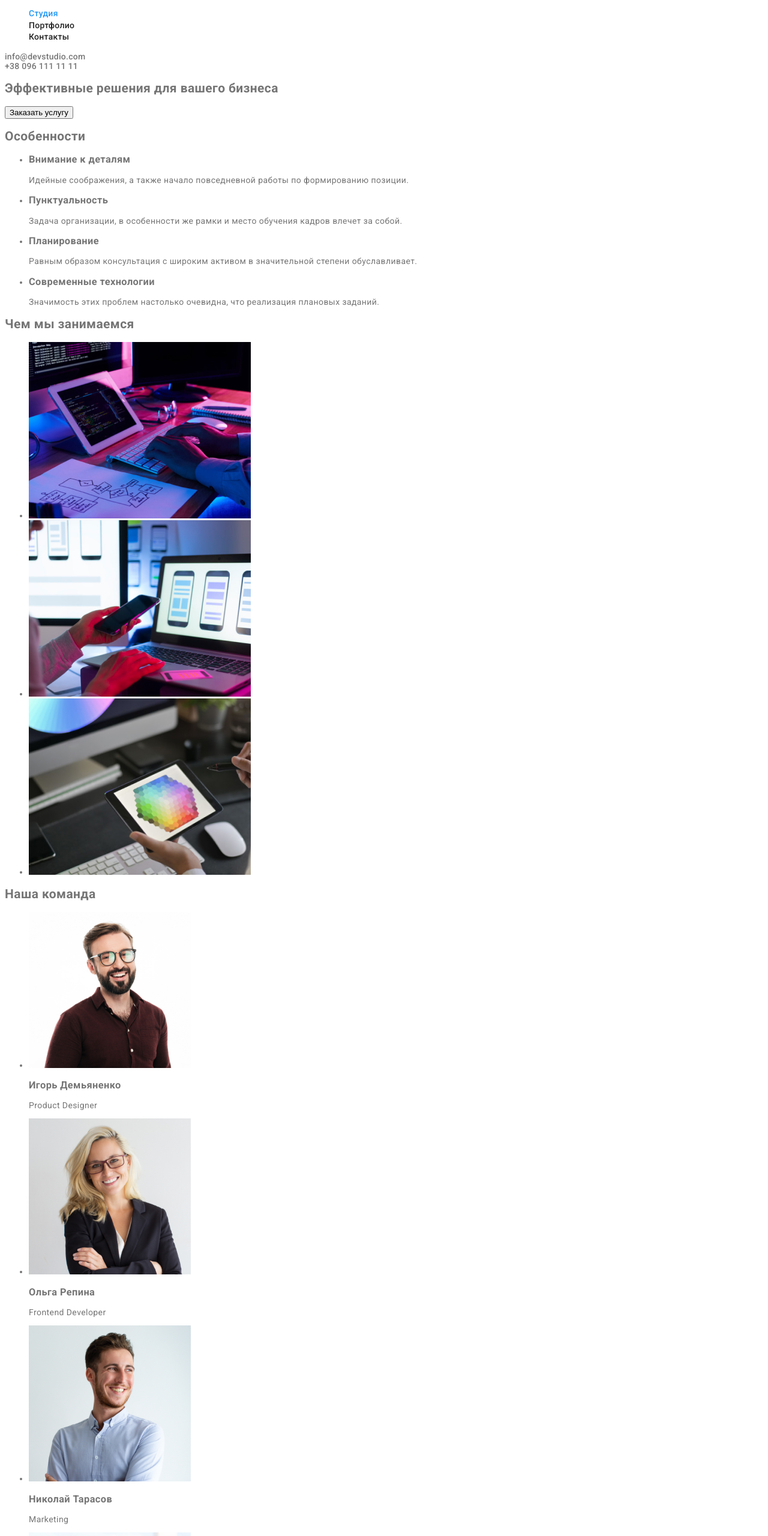
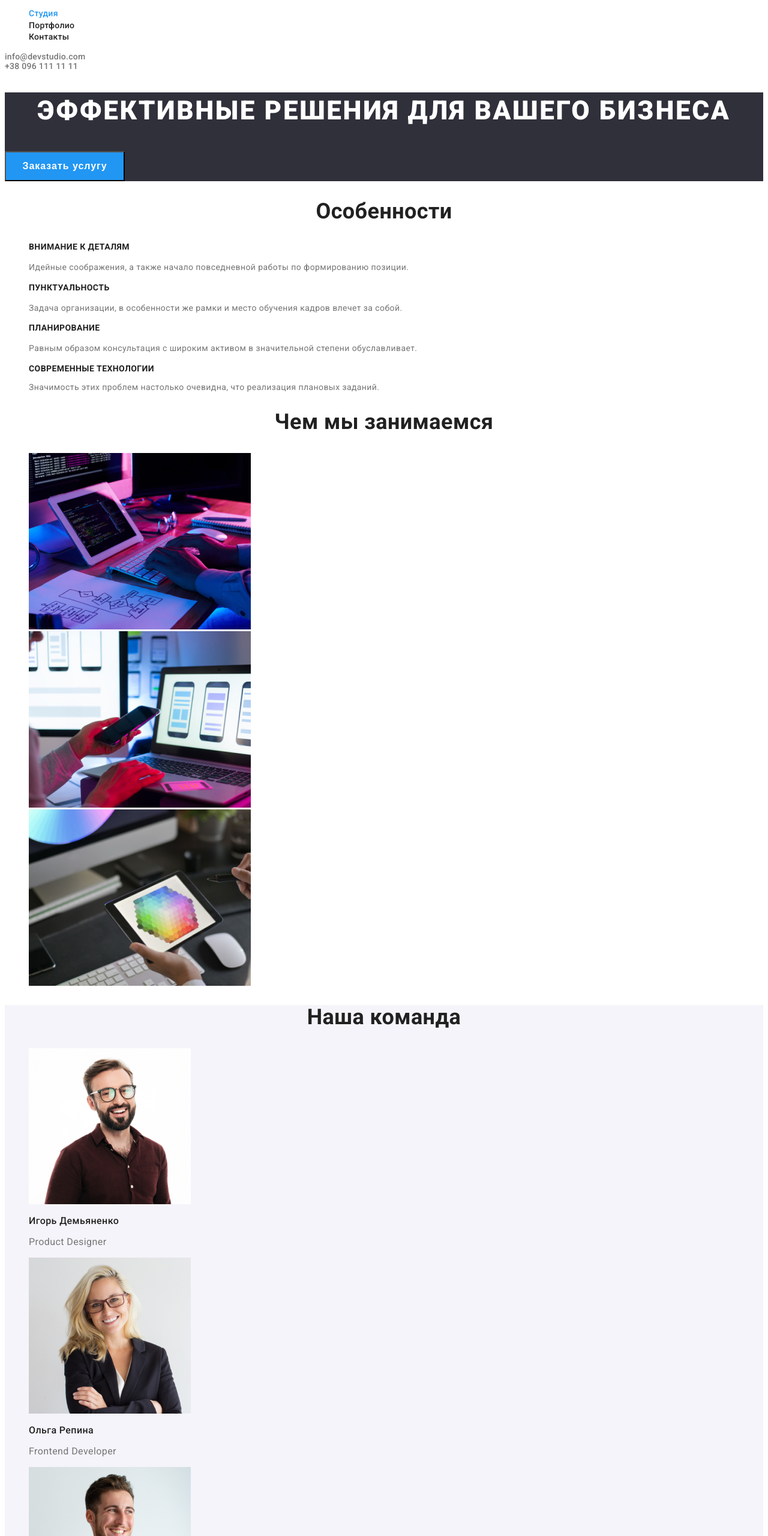
Before and after one commit to Stereoboi/goit-markup-hw-02, a plain HTML site: page index.html in a window 1280 px wide. Shown: the part 40-2600 px from the top of the page at 60% size. Drawn offline with Linux system fonts and the light colour scheme.

Commit message:
ДЗ№2
ДЗ№2

```diff
--- a/css/styles.css
+++ b/css/styles.css
@@ -101,3 +101,139 @@ footer .logo {
 .contact-footer:focus {
   color: var(--accent-color);
 }
+/* main */
+/* showcase */
+
+.showcase {
+  background-color: var(--background_color);
+}
+
+.tagline {
+  font-weight: 900;
+  font-size: 44px;
+  line-height: 1.4;
+  text-align: center;
+  letter-spacing: 0.06em;
+  text-transform: uppercase;
+  color: var(--primary-white-color);
+  text-align: center;
+}
+
+.btn {
+  font-weight: 700;
+  font-size: 16px;
+  line-height: 1.9;
+  letter-spacing: 0.06em;
+  width: 200px;
+  height: 50px;
+  color: var(--primary-white-color);
+  background-color: var(--accent-color);
+  cursor: pointer;
+}
+.btn:hover,
+.btn:focus {
+  background-color: #188ce8;
+}
+
+/* specifics */
+
+.specifics {
+  background-color: var(--primary-white-color);
+}
+
+.hidden {
+  text-align: center;
+}
+
+.about-list .about-title {
+  font-weight: 700;
+  font-size: 14px;
+  line-height: 1.14;
+  text-transform: uppercase;
+  color: var(--title-text-color);
+}
+
+.about-list .about-text {
+  font-weight: 400;
+  font-size: 14px;
+  line-height: 1.7;
+  color: var(--text-color);
+}
+
+/* team */
+
+.team {
+  background-color: var(--section-team-background);
+}
+
+.title,
+.hidden {
+  font-weight: 700;
+  font-size: 36px;
+  line-height: 1.16;
+  text-align: center;
+  color: var(--title-text-color);
+}
+
+.team-list,
+.projects-list,
+.about-list,
+.filter-list,
+.card-list {
+  list-style-type: none;
+}
+
+.team-name {
+  font-weight: 500;
+  font-size: 16px;
+  line-height: 1.18;
+  color: var(--title-text-color);
+}
+
+.team-position {
+  font-weight: 400;
+  font-size: 16px;
+  line-height: 1.18;
+  color: var(--text-color);
+}
+
+/* portfoluio page */
+
+.btn-filter {
+  font-family: inherit;
+  font-weight: 500;
+  font-size: 16px;
+  line-height: 1.6;
+  width: 128px;
+  height: 38px;
+  cursor: pointer;
+  color: var(--title-text-color);
+  background-color: var(--primary-white-color);
+}
+
+.btn-filter.primary:focus,
+.btn-filter.primary:hover {
+  color: var(--primary-white-color);
+  background-color: var(--accent-color);
+}
+
+/* card-list */
+
+.card-list a {
+  text-decoration: none;
+}
+
+.card-title {
+  font-weight: 700;
+  font-size: 18px;
+  line-height: 2px;
+  letter-spacing: 0.06em;
+  color: var(--title-text-color);
+}
+
+.card-text {
+  font-weight: 400;
+  font-size: 16px;
+  line-height: 1.9;
+  color: var(--text-color);
+}
--- a/index.html
+++ b/index.html
@@ -32,64 +32,64 @@
     </header>
     <!-- main -->
     <main>
-        <section>
-            <h1>Эффективные решения для вашего бизнеса</h1>
-            <button type="button">Заказать услугу</button>
+        <section class="showcase">
+            <h1 class="tagline">Эффективные решения для вашего бизнеса</h1>
+            <button type="button" class="btn primary">Заказать услугу</button>
         </section>
         <!-- Specifics -->
-        <section>
-            <h2>Особенности</h2>
-            <ul>
-                <li>
-                    <h3>Внимание к деталям</h3>
-                    <p>Идейные соображения, а также начало повседневной работы по формированию позиции.</p>
+        <section class="specifics">
+            <h2 class="hidden">Особенности</h2>
+            <ul class="about-list">
+                <li >
+                    <h3 class="about-title">Внимание к деталям</h3>
+                    <p class="about-text">Идейные соображения, а также начало повседневной работы по формированию позиции.</p>
                 </li>
-                <li>
-                    <h3>Пунктуальность</h3>
-                    <p>Задача организации, в особенности же рамки и место обучения кадров влечет за собой.</p>
+                <li >
+                    <h3 class="about-title">Пунктуальность</h3>
+                    <p class="about-text">Задача организации, в особенности же рамки и место обучения кадров влечет за собой.</p>
                 </li>
-                <li>
-                    <h3>Планирование</h3>
-                    <p>Равным образом консультация с широким активом в значительной степени обуславливает.</p>
+                <li >
+                    <h3 class="about-title">Планирование</h3>
+                    <p class="about-text">Равным образом консультация с широким активом в значительной степени обуславливает.</p>
                 </li>
-                <li>
-                    <h3>Современные технологии</h3>
-                    <p>Значимость этих проблем настолько очевидна, что реализация плановых заданий.</p>
+                <li >
+                    <h3 class="about-title">Современные технологии</h3>
+                    <p >Значимость этих проблем настолько очевидна, что реализация плановых заданий.</p>
                 </li>
             </ul>
         </section>
         <!-- about us -->
         <section>
-            <h2>Чем мы занимаемся</h2>
-            <ul>
+            <h2 class="title">Чем мы занимаемся</h2>
+            <ul class="projects-list">
                 <li><img src="./img/studio/box1.jpg" alt="Десктопные приложения" width="370"></li>
                 <li><img src="./img/studio/box2.jpg" alt="Мобильная разработка" width="370"></li>
                 <li><img src="./img/studio/box3.jpg" alt="Дизайнерские решения" width="370"></li>
             </ul>
         </section>
         <!-- team -->
-        <section>
-            <h2>Наша команда</h2>
-            <ul>
+        <section class="team">
+            <h2 class="title">Наша команда</h2>
+            <ul class="team-list">
                 <li>
                     <img src="./img/studio/img3.jpg" alt="Product Designer" width="270">
-                    <h3>Игорь Демьяненко</h3>
-                    <p>Product Designer</p>
+                    <h3 class="team-name">Игорь Демьяненко</h3>
+                    <p class="team-position">Product Designer</p>
                 </li>
                 <li>
                     <img src="./img/studio/img4.jpg" alt="Frontend Developer" width="270">
-                    <h3>Ольга Репина</h3>
-                    <p>Frontend Developer</p>
+                    <h3 class="team-name">Ольга Репина</h3>
+                    <p class="team-position">Frontend Developer</p>
                 </li>
                 <li>
                     <img src="./img/studio/img5.jpg" alt="Marketing" width="270">
-                    <h3>Николай Тарасов</h3>
-                    <p>Marketing</p>
+                    <h3 class="team-name">Николай Тарасов</h3>
+                    <p class="team-position">Marketing</p>
                 </li>
                 <li>
                     <img src="./img/studio/img6.jpg" alt="UI Designer" width="270">
-                    <h3>Михаил Ермаков</h3>
-                    <p>UI Designer</p>
+                    <h3 class="team-name">Михаил Ермаков</h3>
+                    <p class="team-position">UI Designer</p>
                 </li>
             </ul>
         </section>
```
Also changed, not shown: portfolio.html (+27 -27 lines).
